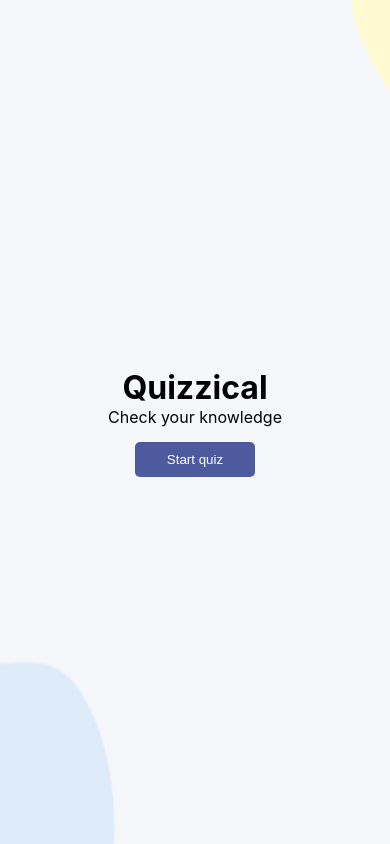
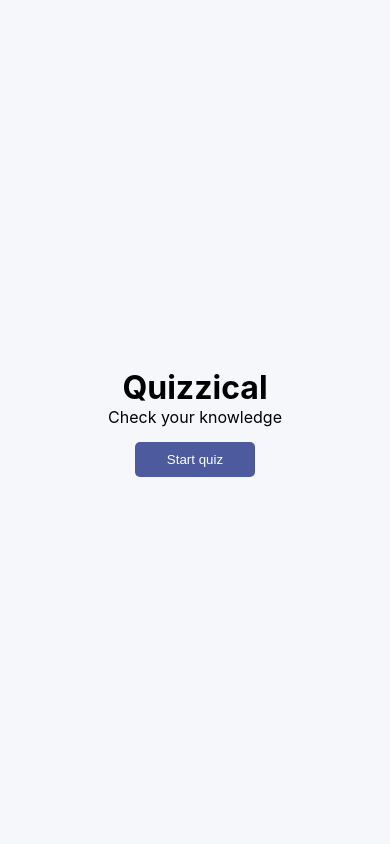
Before and after one commit to mb-dir/quizzical-app, a React (Create React App) app: page / in a window 390 px wide. Built offline with nearby package versions, Linux system fonts and the light colour scheme.

Commit message:
Get rid of bg image
There was problems with this bg image on mobile phones - I do not want
to "fight" with css

```diff
--- a/src/index.css
+++ b/src/index.css
@@ -8,10 +8,7 @@ body {
     sans-serif;
   -webkit-font-smoothing: antialiased;
   -moz-osx-font-smoothing: grayscale;
-  background-image: url("./assets/page-bg.png");
-  background-repeat: no-repeat;
-  background-size: cover;
-  background-position: 20% 20%;
+  background-color: #f5f7fb;
   display: flex;
   align-items: center;
   justify-content: center;
```
